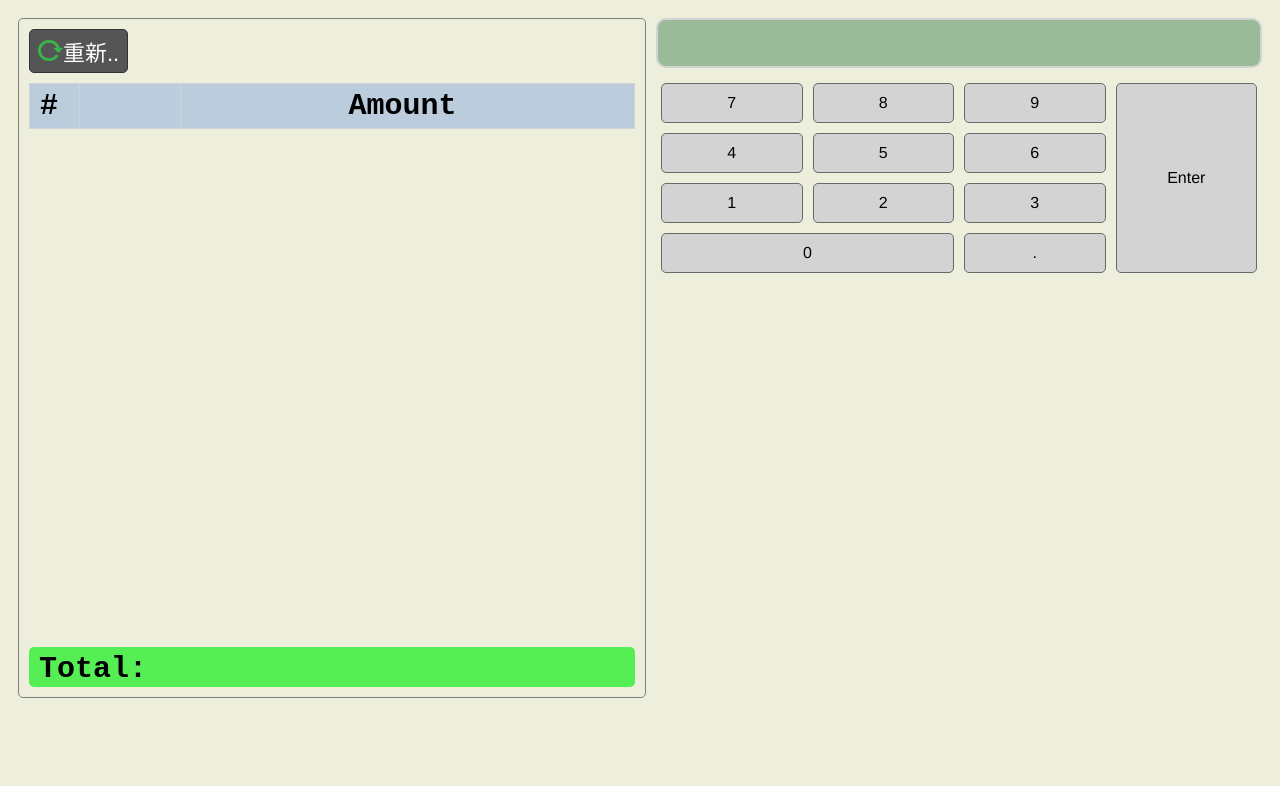
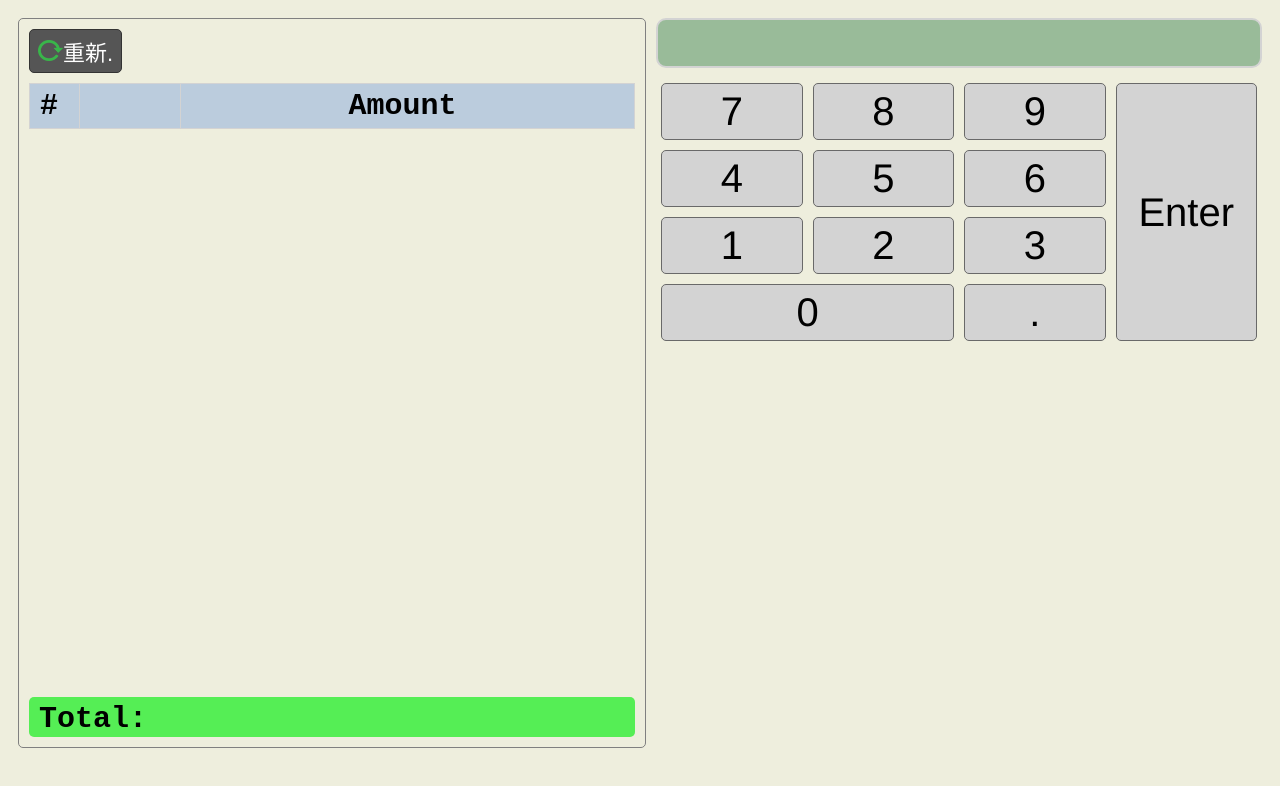
Before and after one commit to raymond-ong/AddingMachine, a plain HTML site: page index.html in a window 1280 px wide. Drawn offline with Linux system fonts and the light colour scheme.

Commit message:
Adjust fonts

```diff
--- a/index.css
+++ b/index.css
@@ -18,7 +18,7 @@ body {
 	padding: 10px;
 	display: flex;
 	font-family: sans-serif;
-    height: calc(100dvh - 100px);
+    height: calc(100vh - 50px);
 }
 
 #computationsContainer {
@@ -87,6 +87,7 @@ body {
 
 .keyNum {
 	font-family: "Helvetica Neue", Helvetica, Arial, sans-serif;
+	font-size: 40px;
 	border: 1px solid dimgray;
 	border-radius: 5px;
 	margin: 5px;
--- a/index.html
+++ b/index.html
@@ -9,7 +9,7 @@
 		<div id="maincontainer">
 			<div id="computationsContainer">
 				<div id="toolbarComputations">
-					<div id="btnClearComputations" class="btnBase" onclick="onReset()"><img src="reload_48.png" height="21px" width="25px"></img>重新..</div>
+					<div id="btnClearComputations" class="btnBase" onclick="onReset()"><img src="reload_48.png" height="21px" width="25px"></img>重新.</div>
 				</div>
 
 				<div id="tableContainer">
```
